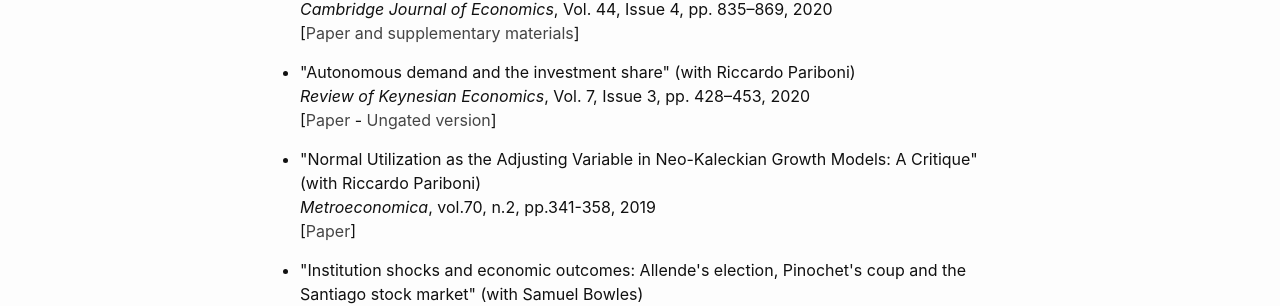
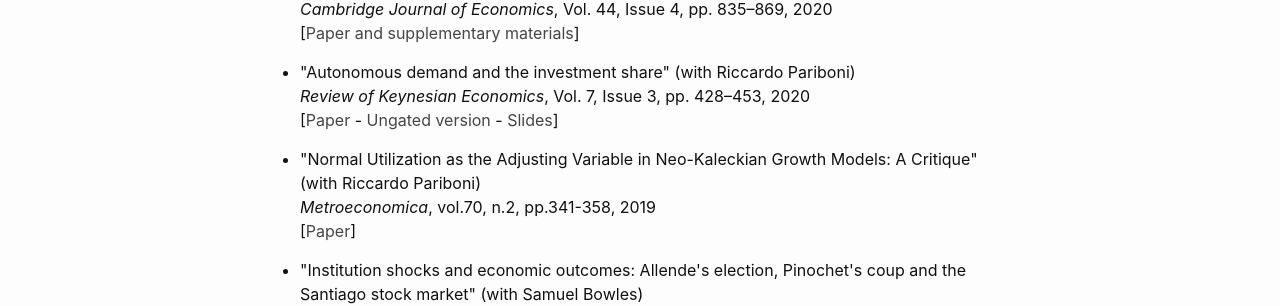
Before and after one commit to danielegirardi/danielegirardi.github.io, a Jekyll site: the page built from research.md, in a window 1280 px wide. Shown: the part 359-665 px from the top of the page. Built offline with Jekyll 4.4.1, drawn with Linux system fonts in a browser that asks for light colours.

Commit message:
Update research.md

```diff
--- a/research.md
+++ b/research.md
@@ -22,7 +22,7 @@ Publications:</strong></h1>
   <ul style="list-style-type: disc;">
  	<li>"Autonomous demand and the investment share" (with Riccardo Pariboni)<br/>
      <em>Review of Keynesian Economics</em>, Vol. 7, Issue 3, pp. 428–453, 2020 <br/>
-     [<a style="color: #454545;" href="https://doi.org/10.4337/roke.2020.03.07" target="_blank" rel="noopener">Paper</a> - <a style="color: #454545;" href="https://umass.box.com/v/autonomousdemand" target="_blank" rel="noopener">Ungated version</a>]</li>
+     [<a style="color: #454545;" href="https://doi.org/10.4337/roke.2020.03.07" target="_blank" rel="noopener">Paper</a> - <a style="color: #454545;" href="https://umass.box.com/v/autonomousdemand" target="_blank" rel="noopener">Ungated version</a> - <a style="color: #454545;" href="https://danielegirardi.github.io/posts/documents/girardi_pariboni_rio_2019_workshop.pdf" target="_blank" rel="noopener">Slides</a>]</li>
 </ul>
   <ul style="list-style-type: disc;">
  	<li>"Normal Utilization as the Adjusting Variable in Neo-Kaleckian Growth Models: A Critique" (with Riccardo Pariboni)<br/>
```
